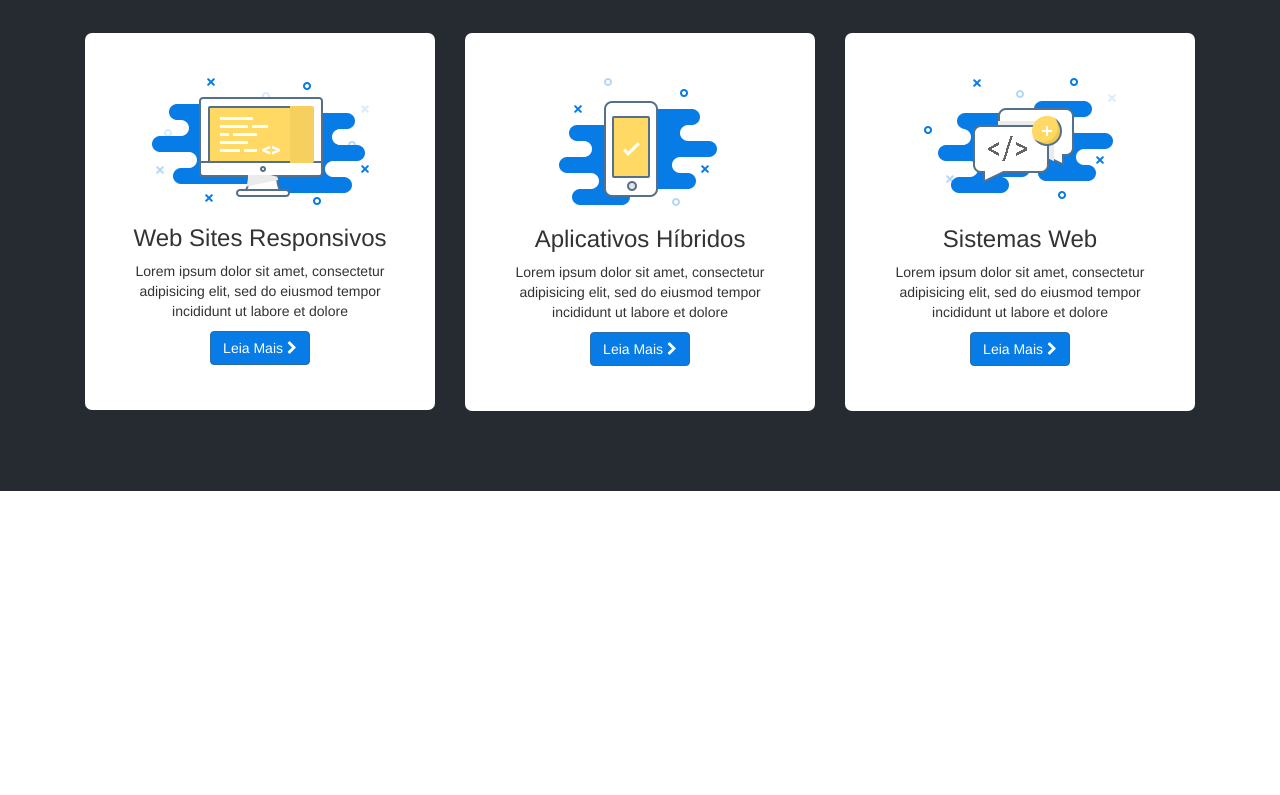
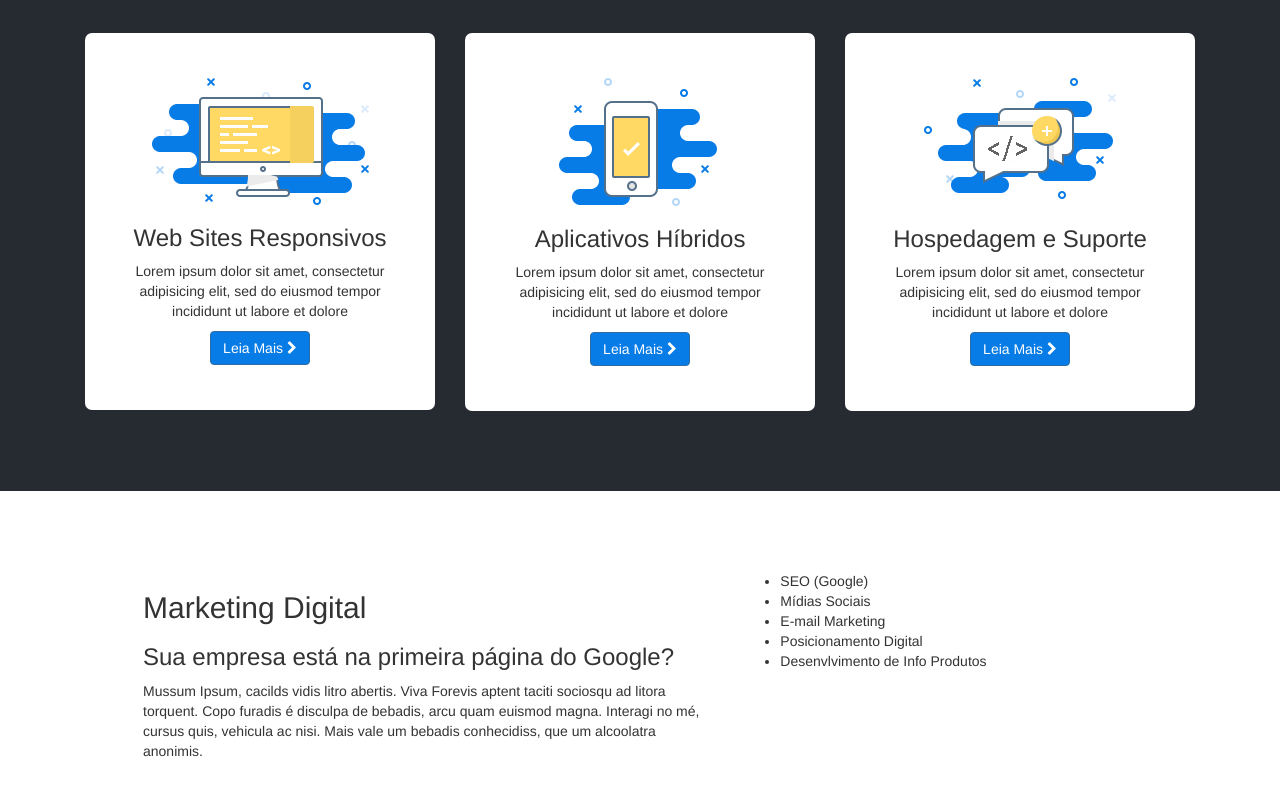
Before and after one commit to felipermoura/agency-site, a plain HTML site: page index.html in a window 1280 px wide. Shown: the part 207-1002 px from the top of the page. Before the commit the page ends 800 px from the top, so only its background shows below. Drawn offline with Linux system fonts and the light colour scheme.

Commit message:
Section digital marketing

```diff
--- a/css/style.scss
+++ b/css/style.scss
@@ -1,6 +1,8 @@
 body {
 	font-family: 'Ubuntu', sans-serif;
 }
+
+
 
 
 
@@ -43,6 +45,18 @@ section.webservices {
 			margin-bottom: 27px;
 		}
 	}
+}
 
 
+
+
+/*    MKT DIGITAL    */
+section.mkt-digital {
+	padding-top: 80px;
+	padding-bottom: 80px;
+
+	div.mkt-digital-padding {
+		padding-left: 10%;
+		padding-right: 10%;
+	}
 }
--- a/index.html
+++ b/index.html
@@ -77,12 +77,33 @@
 			<div class="col-md-4 col-sm-12">
 				<div class="webservice-item">
 					<img src="img/webservices/sis.png" class="img-responsive center-block text-center sis" alt="Responsive image">
-					<h3 class="text-center">Sistemas Web</h3>
+					<h3 class="text-center">Hospedagem e Suporte</h3>
 					<p>Lorem ipsum dolor sit amet, consectetur adipisicing elit, sed do eiusmod tempor incididunt ut labore et dolore</p>
 					<a href="#" class="btn btn-primary btn-webservices">Leia Mais <i class="fa fa-chevron-right" aria-hidden="true"></i></a>
 				</div>
 			</div>
 		</div>
+	</section>
+	<section class="mkt-digital">
+		<div class="container-fluid mkt-digital-padding">
+			<div class="col-md-7 col-sm-12 back-blue">
+				<h2>Marketing Digital</h2>
+				<h3>Sua empresa está na primeira página do Google?</h3>
+				<p>Mussum Ipsum, cacilds vidis litro abertis. Viva Forevis aptent taciti sociosqu ad litora torquent. Copo furadis é disculpa de bebadis, arcu quam euismod magna. Interagi no mé, cursus quis, vehicula ac nisi. Mais vale um bebadis conhecidiss, que um alcoolatra anonimis.</p>
+			</div>
+			<div class="col-md-5 col-sm-12">
+				<ul>
+					<li>SEO (Google)</li>
+					<li>Mídias Sociais</li>
+					<li>E-mail Marketing</li>
+					<li>Posicionamento Digital</li>
+					<li>Desenvlvimento de Info Produtos</li>
+				</ul>
+			</div>
+		</div>
+	</section>
+	<section class="design">
+
 	</section>
 	<footer>
 		<script type="text/javascript" src="js/jquery-1.11.0.min.js"></script>
```
Also changed, not shown: css/style.css, 1 other file.
